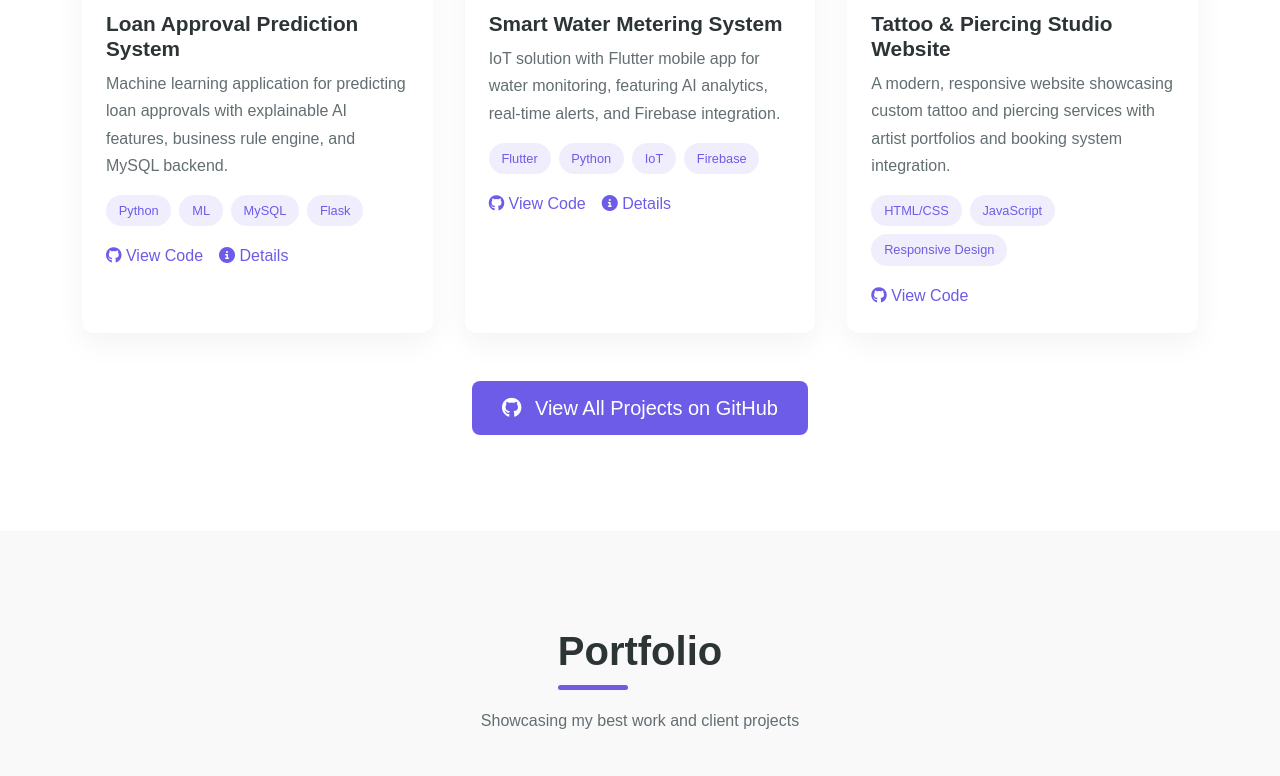
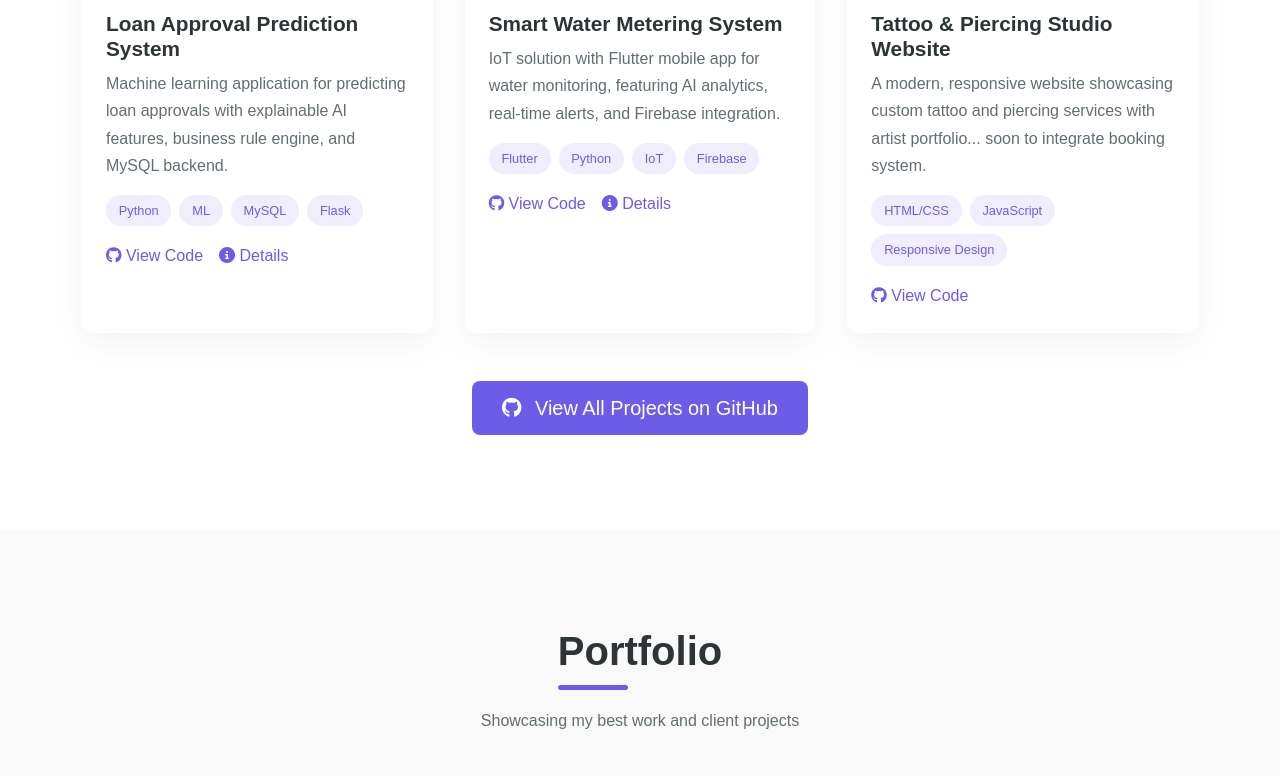
Before and after one commit to bafokengBaffy/bkresume, a website: page index.html in a window 1280 px wide. Shown: the part 7688-8464 px from the top of the page. Drawn offline with nearby package versions, Linux system fonts and the light colour scheme.

Commit message:
Push to correct GitHub repo

```diff
--- a/index.html
+++ b/index.html
@@ -91,7 +91,7 @@
     <link rel="preconnect" href="https://cdnjs.cloudflare.com">
 
 
-      <!-- Custom CSS -->
+    <!-- Custom CSS -->
     <style>
         :root {
             --primary-color: #6c5ce7;
@@ -1597,7 +1597,7 @@
                         <h3 class="project-title">Tattoo & Piercing Studio Website</h3>
                         <p class="project-description">
                             A modern, responsive website showcasing custom tattoo and piercing services with artist
-                            portfolios and booking system integration.
+                            portfolio... soon to integrate booking system.
                         </p>
                         <div class="project-tech">
                             <span class="tech-tag">HTML/CSS</span>
```
